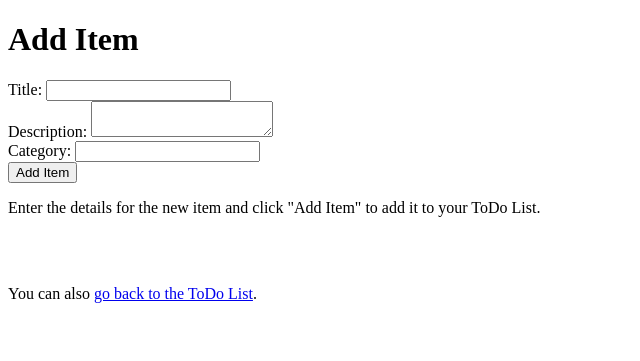
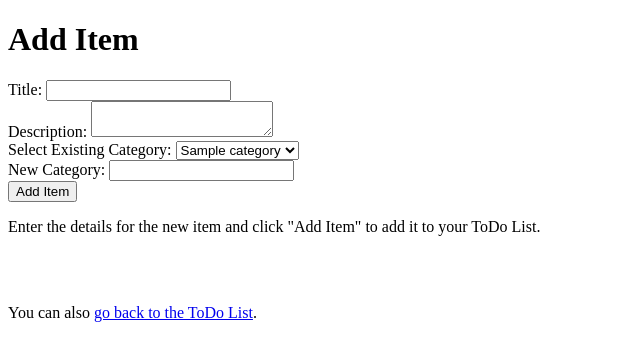
Before and after one commit to jeramee/JO-INF653-react-todo-Backend-2, a PHP site: page /controller/add.php in a window 1280 px wide. Shown: the top 361 px of the page, without its empty margins (0-640 px from the left). Run offline with PHP 8.4, Linux system fonts and the light colour scheme; tables that the repository leaves empty or names only in its code hold one stand-in row (values such as "Sample post").

Commit message:
OK I may try one more commit. Category drop down now working but remove button not working but it was. If I finish fixing that it will be modular and have all the functionality but not pretty at all.

```diff
--- a/controller/add.php
+++ b/controller/add.php
@@ -68,8 +68,20 @@ $categories = getCategories($GLOBALS['conn']);
         <textarea id="description" name="description" required></textarea>
         <br>
 
-        <label for="category">Category:</label>
-        <input type="text" id="category" name="category" required>
+        <!-- Dropdown for existing categories -->
+        <label for="category_id">Select Existing Category:</label>
+        <select name="category_id" id="category_id">
+            <?php foreach ($categories as $category) : ?>
+                <option value="<?php echo $category['category_id']; ?>">
+                    <?php echo $category['category_name']; ?>
+                </option>
+            <?php endforeach; ?>
+        </select>
+        <br>
+
+        <!-- Input for new category -->
+        <label for="new_category">New Category:</label>
+        <input type="text" id="new_category" name="new_category">
         <br>
 
         <button type="submit">Add Item</button>
--- a/controller/index.php
+++ b/controller/index.php
@@ -1,5 +1,8 @@
 <!-- index.php -->
 <?php
+error_reporting(E_ALL);
+ini_set('display_errors', 1);
+
 include_once('../model/database.php');
 include_once('../model/item_db.php');
 include_once('../model/category_db.php');
@@ -9,7 +12,9 @@ if ($_SERVER['REQUEST_METHOD'] == 'POST') {
     // Handle form submissions
     if (isset($_POST['removeItemNum'])) {
         $itemNum = $_POST['removeItemNum'];
+        echo "Before removing item: $itemNum";
         removeToDoItem($GLOBALS['conn'], $itemNum);
+        echo "After removing item: $itemNum";
     }
 
     if (isset($_POST['category_id'])) {
--- a/controller/remove.php
+++ b/controller/remove.php
@@ -10,8 +10,8 @@ try {
     if (isset($_GET['id'])) {
         $itemId = $_GET['id'];
 
-        // Remove the item from the database
-        $stmt = $conn->prepare("DELETE FROM todoitems WHERE category_id = :id");
+        // Remove the item from the database based on item_id
+        $stmt = $conn->prepare("DELETE FROM todoitems WHERE item_id = :id");
         $stmt->bindParam(':id', $itemId);
         $stmt->execute();
 
@@ -27,5 +27,4 @@ try {
 } catch (PDOException $e) {
     echo "Error: " . $e->getMessage();
 }
-
 ?>
--- a/model/category_db.php
+++ b/model/category_db.php
@@ -36,14 +36,27 @@ function getCategoryByName($conn, $categoryName) {
     return $category;
 }
 
+
 function addCategory($conn, $category_name) {
-    $query = 'INSERT INTO categories (categoryName) VALUES (:category_name)';
+    try {
+        // Log statement for debugging
+        echo "Before addCategory function call";
 
-    $statement = $conn->prepare($query);
-    $statement->bindValue(':category_name', $category_name);
-    $statement->execute();
-    $statement->closeCursor();
+        $query = 'INSERT INTO categories (category_name) VALUES (:category_name)';
+
+        $statement = $conn->prepare($query);
+        $statement->bindValue(':category_name', $category_name);
+        $statement->execute();
+        $statement->closeCursor();
+
+        // Log statement for debugging
+        echo "After addCategory function call";
+    } catch (PDOException $e) {
+        // Log any errors
+        echo "Error adding category: " . $e->getMessage();
+    }
 }
+
 
 function removeCategory($conn, $category_id) {
     $query = 'DELETE FROM categories WHERE category_id = :category_id';
--- a/model/item_db.php
+++ b/model/item_db.php
@@ -1,4 +1,3 @@
-<!-- ../model/item_db.php -->
 <?php
 include("database.php");
 
@@ -63,10 +62,10 @@ function addToDoItem($conn, $title, $description, $category_id) {
 }
 
 function removeToDoItem($conn, $itemNum) {
-    $query = 'DELETE FROM todoitems WHERE category_id = :category_id';
+    $query = 'DELETE FROM todoitems WHERE item_id = :item_id';
 
     $statement = $conn->prepare($query);
-    $statement->bindParam(":category_id", $itemNum, PDO::PARAM_INT);
+    $statement->bindParam(":item_id", $itemNum, PDO::PARAM_INT);
     $statement->execute();
     $statement->closeCursor();
 }
--- a/view/item_list.php
+++ b/view/item_list.php
@@ -19,7 +19,7 @@
             <?php foreach ($toDoItems as $item) : ?>
                 <li>
                     <?php echo $item['Title']; ?> - <?php echo $item['Description']; ?>
-                    (Category: <?php echo $item['category_name'] ? $item['category_name'] : 'None'; ?>)
+                    (Category: <?php echo isset($item['category_name']) ? $item['category_name'] : 'None'; ?>)
                     <a href='controller/index.php?action=remove&id=<?php echo $item['category_id']; ?>'>Remove</a>
                 </li>
             <?php endforeach; ?>
```
Also changed, not shown: view/add_view.php (+9 -1 lines), view/index_view.php (+7 -1 lines).
